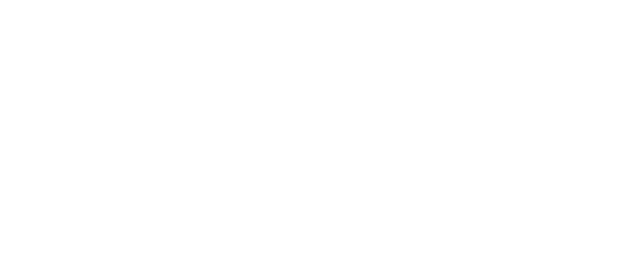
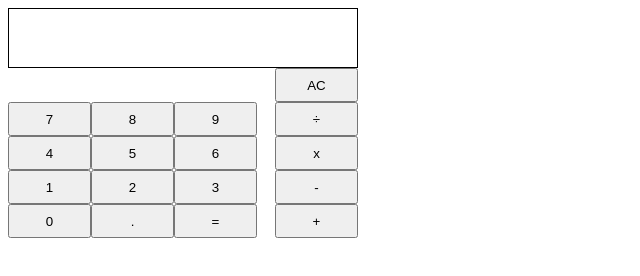
Before and after one commit to Kavoriya/Calculator, a plain HTML site: page index.html in a window 1280 px wide. Shown: the whole page, without its empty margins (0-640 px from the left). Drawn offline with Linux system fonts and the light colour scheme.

Commit message:
Build: add basic calculator layout

```diff
--- a/index.html
+++ b/index.html
@@ -5,10 +5,35 @@
   <meta http-equiv="X-UA-Compatible" content="IE=edge">
   <meta name="viewport" content="width=device-width, initial-scale=1.0">
   <title>Document</title>
+  <link rel="stylesheet" href="/style.css">
 </head>
 <body>
-  <script src="script.js">
-
-  </script>
+  <div id="calculator">
+    <div id="display"></div>
+    <button class="btn-ac">AC</button>
+    <div id="main-section">
+      <div id="digits-section">
+        <button>9</button>
+        <button>8</button>
+        <button class="btn-=">7</button>
+        <button>6</button>
+        <button>5</button>
+        <button>4</button>
+        <button >3</button>
+        <button>2</button>
+        <button>1</button>
+        <button>=</button>
+        <button >.</button>
+        <button>0</button>
+      </div>
+      <div id="operators-section">
+        <button class=>÷</button>
+        <button class=>x</button>
+        <button class=>-</button>
+        <button class=>+</button>
+      </div>
+    </div>
+  </div>
+  <script src="script.js"></script>
 </body>
 </html>
--- a/style.css
+++ b/style.css
@@ -0,0 +1,45 @@
+:root {
+  --calculator-width: 350px;
+}
+
+#calculator {
+  display: flex;
+  flex-direction: column;
+  width: 350px;
+}
+
+#display {
+  width: 350px;
+  height: 60px;
+  border: 1px solid black;
+  box-sizing: border-box;
+}
+
+#main-section {
+  display: flex;
+  justify-content: space-between;
+}
+
+#digits-section, #operators-section {
+  display: flex;
+  flex-wrap: wrap;
+}
+
+#digits-section {
+  width: 249px;
+  flex-direction: row-reverse;
+}
+
+#operators-section {
+  width: 83px;
+}
+
+button {
+  width: 83px;
+  height: 34px;
+  box-sizing: border-box;
+}
+
+.btn-ac {
+  margin-left: auto;
+}
```
